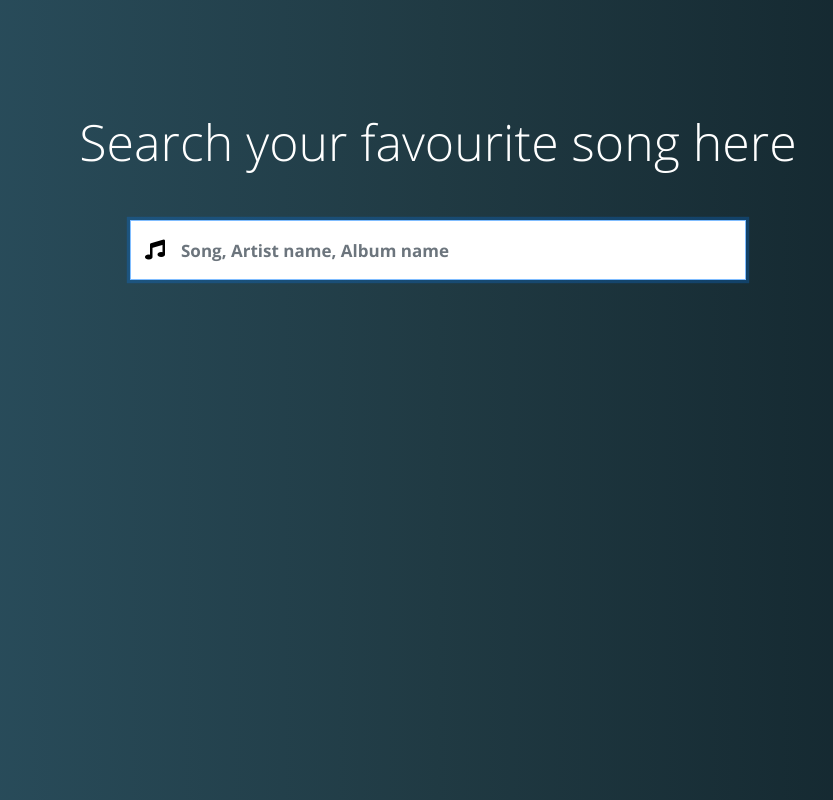
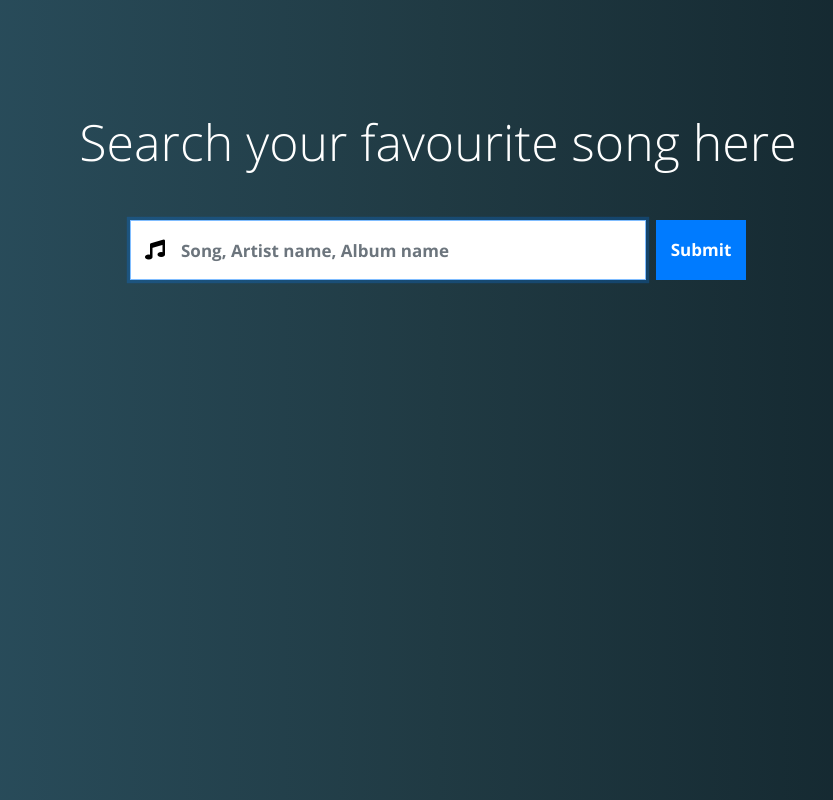
Before and after one commit to alifrontend499/isearch, an Angular app: page /search in a window 1280 px wide. Shown: the whole page, without its empty margins (202-1035 px from the left). Built offline with nearby package versions, Linux system fonts and the light colour scheme.

Commit message:
office changes

```diff
--- a/src/app/app.module.ts
+++ b/src/app/app.module.ts
@@ -14,7 +14,7 @@ import { PagenotfoundComponent } from './pagenotfound/pagenotfound.component';
 // ROUTING LINKS
 const routes: Routes = [
   { path: 'search', component: SearchComponent },
-  { path: 'search/:id', component: SearchComponent },
+  // { path: 'search/:term', component: SearchComponent },
   { path: '', redirectTo: "search", pathMatch: 'full' },
   { path: '**', component: PagenotfoundComponent, pathMatch: 'full' }
 ]
--- a/src/app/search/search.component.html
+++ b/src/app/search/search.component.html
@@ -1,12 +1,13 @@
 <div class="searchouter">
   <h1 class="text-center heading">Search your favourite song here</h1>
   <div class="searcinner">
-    <form action="#">
+    <!-- <form action="#"> -->
     <div class="form-group">
       <!-- <label>Song, Artist name, Album name</label> -->
-        <div class="position-relative searchmain">
-          <input type="text" id="searchInput" name="search"  class="form-control" placeholder="Song, Artist name, Album name"
+      <div class="position-relative searchmain d-flex">
+        <input type="text" id="searchInput" name="search" class="form-control" placeholder="Song, Artist name, Album name"
           (keyup)="searchFocus($event);" [formControl]="searchField" autocomplete="off">
+        <button class="btn btn-primary" (click)="doSearch(searchField.value)">Submit</button>
         <div class="position-absolute">
           <i class="fas fa-music"></i>
         </div>
@@ -41,6 +42,6 @@
         </ul>
       </div>
     </div>
-    </form>
+    <!-- </form> -->
   </div>
 </div>
--- a/src/app/search/search.component.scss
+++ b/src/app/search/search.component.scss
@@ -1,36 +1,38 @@
 .searchouter {
     margin-top: 7rem;
-
     .heading {
         font-family: opensans-light;
         margin-bottom: 3rem;
         font-size: 50px;
         margin-top: 3rem;
     }
-
-  label {}
-
-  input {
+    input,
+    .btn {
         font-family: opensans-bold;
         height: 60px;
         border-radius: 0;
-    color: #000;
         font-size: 17px;
     }
-
+    input {
+        width: calc(100% - (90px + 10px));
+        color: #000;
+    }
+    .btn {
+        width: 90px;
+        margin-left: auto;
+        color: #fff;
+    }
     .form-group {
         width: 50%;
         margin-bottom: 0;
         margin-left: auto;
         margin-right: auto;
     }
-
     .searchmain {
         >input {
             padding-left: 50px;
             padding-right: 40px;
         }
-
         >div {
             top: 50%;
             left: 15px;
@@ -38,7 +40,6 @@
             transform: translateY(-50%);
             color: #000;
             font-size: 20px;
-
             &.cancelediting {
                 left: initial;
                 right: 15px;
@@ -46,7 +47,6 @@
             }
         }
     }
-
     .sResult {
         max-height: 300px;
         min-height: 100px;
@@ -54,21 +54,18 @@
         background: #4e54c8;
         background: -webkit-linear-gradient(to right, #8f94fb, #4e54c8);
         background: linear-gradient(to right, #8f94fb, #4e54c8);
-
         .no-result {
             top: 50%;
             left: 50%;
             -webkit-transform: translate(-50%, -50%);
             transform: translate(-50%, -50%);
             font-size: 20px;
-
             i {
                 font-size: 30px;
                 vertical-align: -3px;
                 margin-right: 5px;
             }
         }
-
         >ul {
             >li {
                 >a {
@@ -77,12 +74,10 @@
                     padding: 10px;
                     border-bottom: 1px solid #9f9f9f;
                     transition: .1s;
-
                     &:hover {
                         background: rgba(0, 0, 0, 0.2);
                     }
                 }
-
                 &:last-child {
                     >a {
                         border-bottom: none;
@@ -90,29 +85,24 @@
                 }
             }
         }
-
         .img-sec {
             width: 40px;
         }
-
         .text {
             width: calc(100% - 40px);
             padding-left: 15px;
             font-family: opensans-bold;
             font-size: 16px;
-
             >span {
                 font-family: opensans-regular;
                 font-size: 13px;
             }
-
             p {
                 font-family: opensans-regular;
                 font-size: 14px;
             }
         }
     }
-
     .loading-icon {
         img {
             margin: 15px auto;
@@ -125,11 +115,9 @@
 @media (max-width: 600px) {
     .searchouter {
         margin-top: 5rem;
-
         .form-group {
             width: 100%;
         }
-
         .heading {
             margin-bottom: 2rem;
             font-size: 35px;
--- a/src/app/search/search.component.ts
+++ b/src/app/search/search.component.ts
@@ -1,6 +1,6 @@
 import { Component, OnInit } from '@angular/core';
 import { FormControl } from '@angular/forms';
-import { ActivatedRoute } from '@angular/router';
+import { ActivatedRoute, Router } from '@angular/router';
 // import { SearchItem } from './searchItem/SearchItem';
 import { ItunesService } from './itunesServ/itunes.service';
 import { Observable } from 'rxjs';
@@ -18,7 +18,14 @@ export class SearchComponent implements OnInit {
   loading: boolean = false;
   isInputText: boolean = false;
   isSearch: boolean = false;
-  constructor(private itunesService: ItunesService, private route: ActivatedRoute) { }
+  constructor(private itunesService: ItunesService, private route: ActivatedRoute, private router: Router) {
+    this.route.params.subscribe(params => {
+      // if (Object.keys(params).length) {
+      if (params['name']) {
+        console.log(params);
+      }
+    });
+  }
 
   ngOnInit() {
     // FOCUS INPUT WHEN FIRST LOAD
@@ -28,44 +35,42 @@ export class SearchComponent implements OnInit {
     }());
 
     // FETCHINGDATA
-    this.searchField.valueChanges
-      .pipe(
-        debounceTime(500),
-        distinctUntilChanged(),
-        tap(() => {
-          // LOADING ICONS
-          this.loading = true;
-        }),
-        switchMap(searchTerm => {
-          return this.itunesService.getData(searchTerm)
-        }))
-      // tap(() => {
-      //   // LOADING ICONS
-      //   this.loading = false;
-      // }))
-      .subscribe(data => {
-        this.loading = false;
-        this.results = data;
-      });
-
-    this.route.params.subscribe(res => {
-      console.log(res);
-    });
+    // this.searchField.valueChanges
+    //   .pipe(
+    //     debounceTime(500),
+    //     distinctUntilChanged(),
+    //     tap(() => {
+    //       this.loading = true;
+    //     }),
+    //     switchMap(searchTerm => {
+    //       return this.itunesService.getData(searchTerm)
+    //     })).subscribe(data => {
+    //       this.loading = false;
+    //       this.results = data;
+    //     });
 
   }
   // ON FOCUS DISPLAY CROSS
   searchFocus(elem) {
-    if (elem.target.value !== "") {
-      this.isInputText = true;
-      this.isSearch = true;
-    } else {
-      this.isInputText = false;
-    }
+    // if (elem.target.value !== "") {
+    //   this.isInputText = true;
+    //   this.isSearch = true;
+    // } else {
+    //   this.isInputText = false;
+    // }
   }
   // EMPTY THE SEARCH INPUT
   emptysearch(elem) {
-    let inp: any = document.querySelector('#searchInput');
-    inp.value = '';
-    this.isInputText = false;
+    // let inp: any = document.querySelector('#searchInput');
+    // inp.value = '';
+    // this.isInputText = false;
+  }
+  doSearch(term: string) {
+    this.router.navigate(['search', { name: term }])
+    // this.route.params.subscribe(res => {
+    // this.itunesService.getData(term, 5).subscribe(data => {
+    //   console.log(data);
+    // })
+    // });
   }
 }
```
Lines whose indentation alone changed are shown as unchanged.
